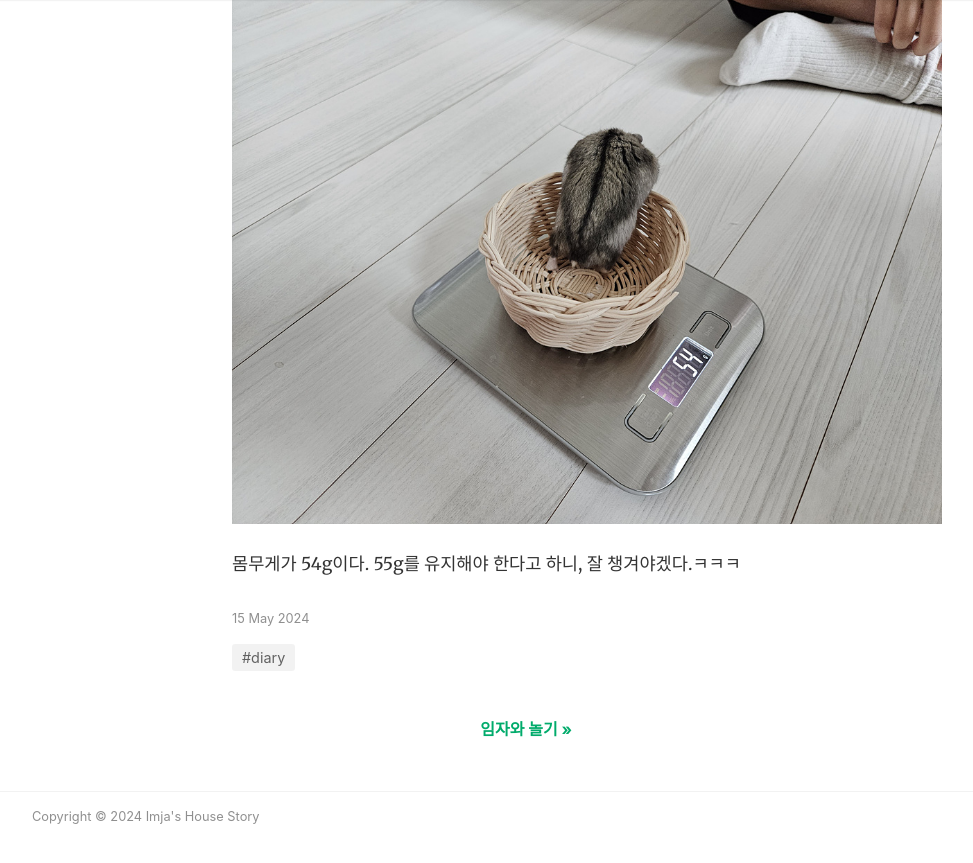
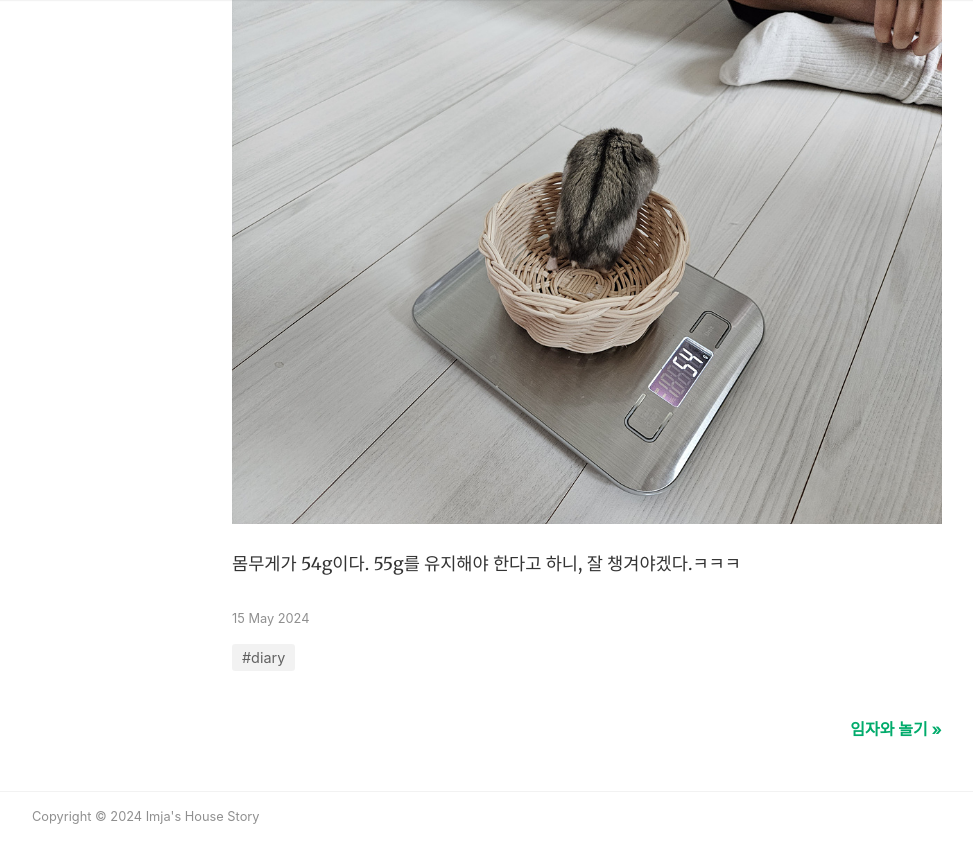
Before and after one commit to msaltnet/imja-house, a Jekyll site: the page built from _posts/2024-05-15-first-greeting.md, in a window 1280 px wide and 900 px high, scrolled down 1459 px. Shown: the top 863 px of the window, without its empty margins (53-1026 px from the left). Built offline with Jekyll 4.4.1, drawn with Linux system fonts in a browser that asks for light colours; nearby versions of some CDN libraries.

Commit message:
change style

```diff
--- a/_layouts/post.html
+++ b/_layouts/post.html
@@ -124,6 +124,8 @@ post_class: post-template
             <div class="row PageNavigation d-flex justify-content-between font-weight-bold">
             {% if page.previous.url %}
             <a class="prev d-block col-md-6" href="{{page.previous.url | prepend: site.baseurl | prepend: site.url}}"> &laquo; {{page.previous.title}}</a>
+            {% else %}
+            <a class="prev d-block col-md-6" href="{{prepend: site.baseurl | prepend: site.url}}"></a>
             {% endif %}
             {% if page.next.url %}
             <a class="next d-block col-md-6 text-right" href="{{page.next.url | prepend: site.baseurl | prepend: site.url}}">{{page.next.title}} &raquo; </a>
```
